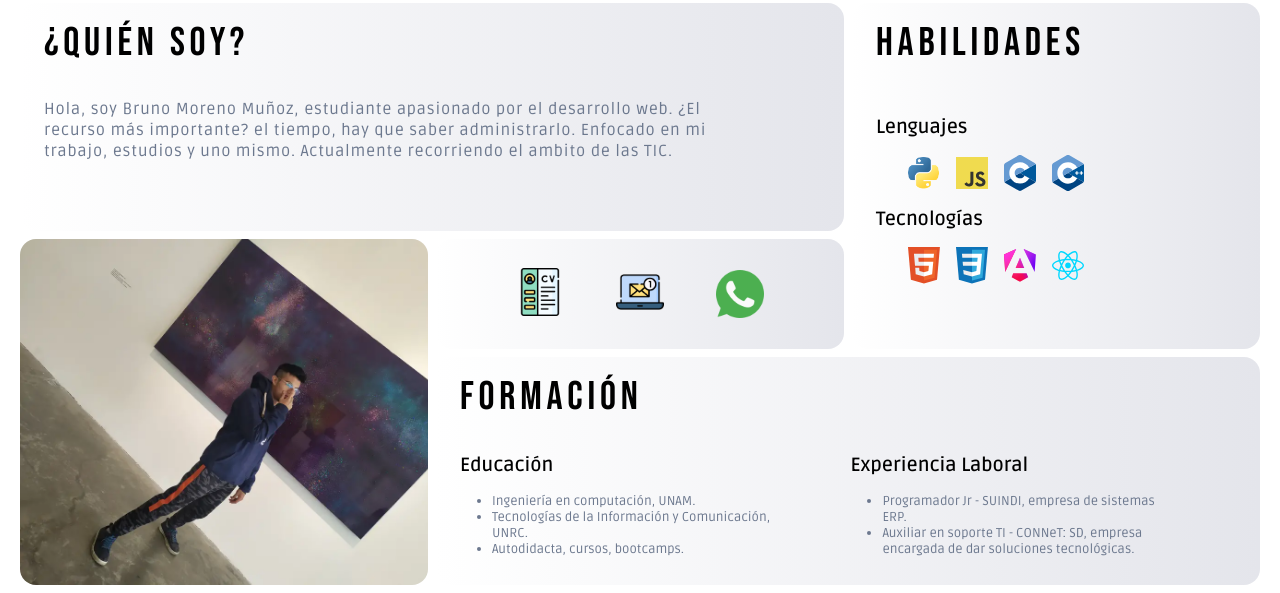
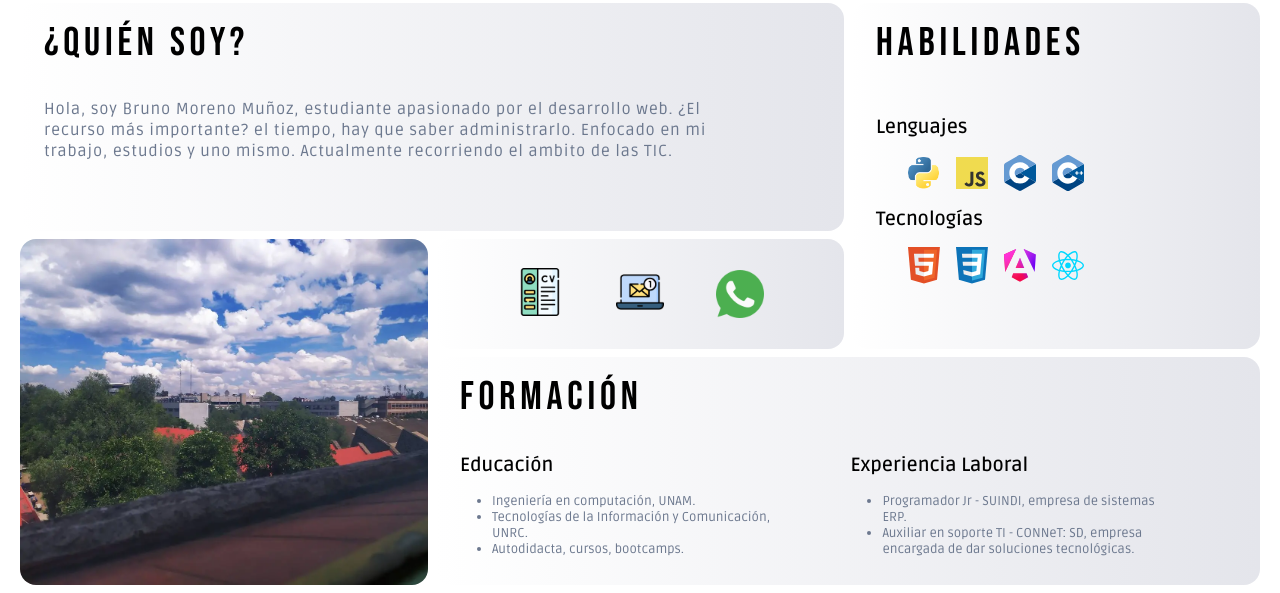
Before and after one commit to DromerJx/webbrunomoreno, a plain HTML site: page index.html in a window 1280 px wide. Shown: the part 893-1486 px from the top of the page. Drawn offline with nearby package versions, Linux system fonts and the light colour scheme.

Commit message:
cambio imagen

```diff
--- a/index.html
+++ b/index.html
@@ -73,7 +73,7 @@
                 <h3>¿Quién soy?</h3>
                 <p>Hola, soy Bruno Moreno Muñoz, estudiante apasionado por el desarrollo web. ¿El recurso más importante? el tiempo, hay que saber administrarlo. Enfocado en mi trabajo, estudios y uno mismo. Actualmente recorriendo el ambito de las TIC.</p>
             </article>
-            <figure class="cont-bento quien-soy-img"><img src="./imagenes/foto-bruno-2.webp" alt="bruno posando"></figure>
+            <figure class="cont-bento quien-soy-img"><img src="./imagenes/foto-fi.webp" alt="bruno posando"></figure>
             <article class="cont-bento bento-formacion">
                 <h3>Formación</h3>
                 <div class="edu-exlab">
```
Also changed, not shown: imagenes/foto-fi.jpg (deleted), imagenes/foto-fi.webp (added), imagenes/paisaje.webp (added).
